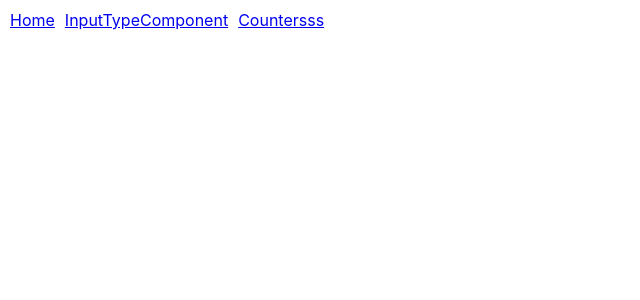
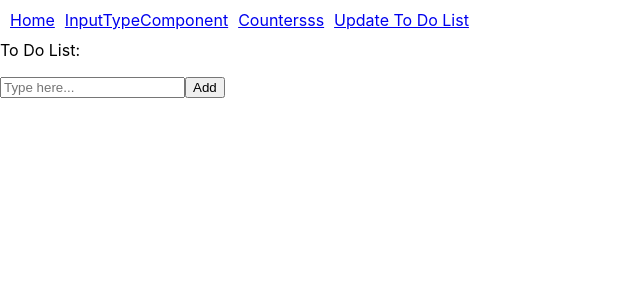
Before and after one commit to skynovicecoder/novice_react_app, a React (Create React App) app: page /update-to-do in a window 1280 px wide. Shown: the top 300 px of the page, without its empty margins (0-640 px from the left). Built offline with nearby package versions, Linux system fonts and the light colour scheme.

Commit message:
practice adding to do list

```diff
--- a/src/App.js
+++ b/src/App.js
@@ -1,6 +1,7 @@
 import './App.css';
 import InputTypeComponent from './components/InputTypeComponent';
 import Counter from './components/CounterComponent';
+import ToDoList from './components/ToDoListComponent';
 import Home from './pages/Home';
 import { BrowserRouter as Router, Routes, Route, Link } from "react-router-dom";
 
@@ -11,12 +12,14 @@ function App() {
         <Link to="/" style={{ marginRight: "10px" }}>Home</Link>
         <Link to="/input-type" style={{ marginRight: "10px" }}>InputTypeComponent</Link>
         <Link to="/counter" style={{ marginRight: "10px" }}>Countersss</Link>
+        <Link to="/update-to-do" style={{ marginRight: "10px" }}>Update To Do List</Link>
       </nav>
 
       <Routes>
         <Route path="/" element={<Home />} />
         <Route path="/input-type" element={<InputTypeComponent />} />
         <Route path="/counter" element={<Counter />} />
+        <Route path="/update-to-do" element={<ToDoList />} />
       </Routes>
     </Router>
   );
--- /dev/null
+++ b/src/components/ToDoListComponent.js
@@ -0,0 +1,60 @@
+import { useEffect, useState } from "react";
+
+function ToDoList(){
+    const [textData, setTextData] = useState("");
+    const [toDoList, setToDoList] = useState([]);
+    const [loaded, setLoaded] = useState(false);
+
+    //load from localstorage on when component mount
+    useEffect(()=>{
+        const storedToDos = JSON.parse(localStorage.getItem("toDos")) || [];
+        setToDoList(storedToDos);
+        setLoaded(true);
+    },[]);
+
+    //To save to the localstorage
+    useEffect(()=>{
+        if(loaded){
+        localStorage.setItem("toDos", JSON.stringify(toDoList));
+        }
+    }, [toDoList, loaded]);
+
+    const updateToDoList = () => {
+        if(textData==undefined || textData==null || textData.trim()==="") return;
+        if(toDoList.indexOf(textData.trim())!=-1) return;
+        setToDoList(toDoList => [...toDoList, textData]);
+        //setToDoList(toDoList.push(textData));
+        setTextData("");
+    }
+
+    const updateText = (event) =>{
+        setTextData(event.target.value);
+    }
+
+    const deleteItem = (indexToDelete) =>{
+        //setToDoList(toDoList => toDoList.splice(index,1));
+        setToDoList((prevList) => prevList.filter((_,i)=> i!==indexToDelete));
+    }
+
+    return(
+        <div>
+        <div>
+            <label>To Do List:</label>
+            <ul>
+                {
+                toDoList.map((data, index) =>(
+                    <li key={index}>{data} <button onClick={()=> deleteItem(index)}>Delete</button></li>
+                ))
+             }
+            </ul>
+        </div>
+        <div>
+            <input type="text" placeholder="Type here..." value={textData} onChange={(event)=> updateText(event)}></input>
+            <button onClick={()=>updateToDoList()}>Add</button>
+        </div>
+        </div>
+
+    );
+}
+
+export default ToDoList;
```
